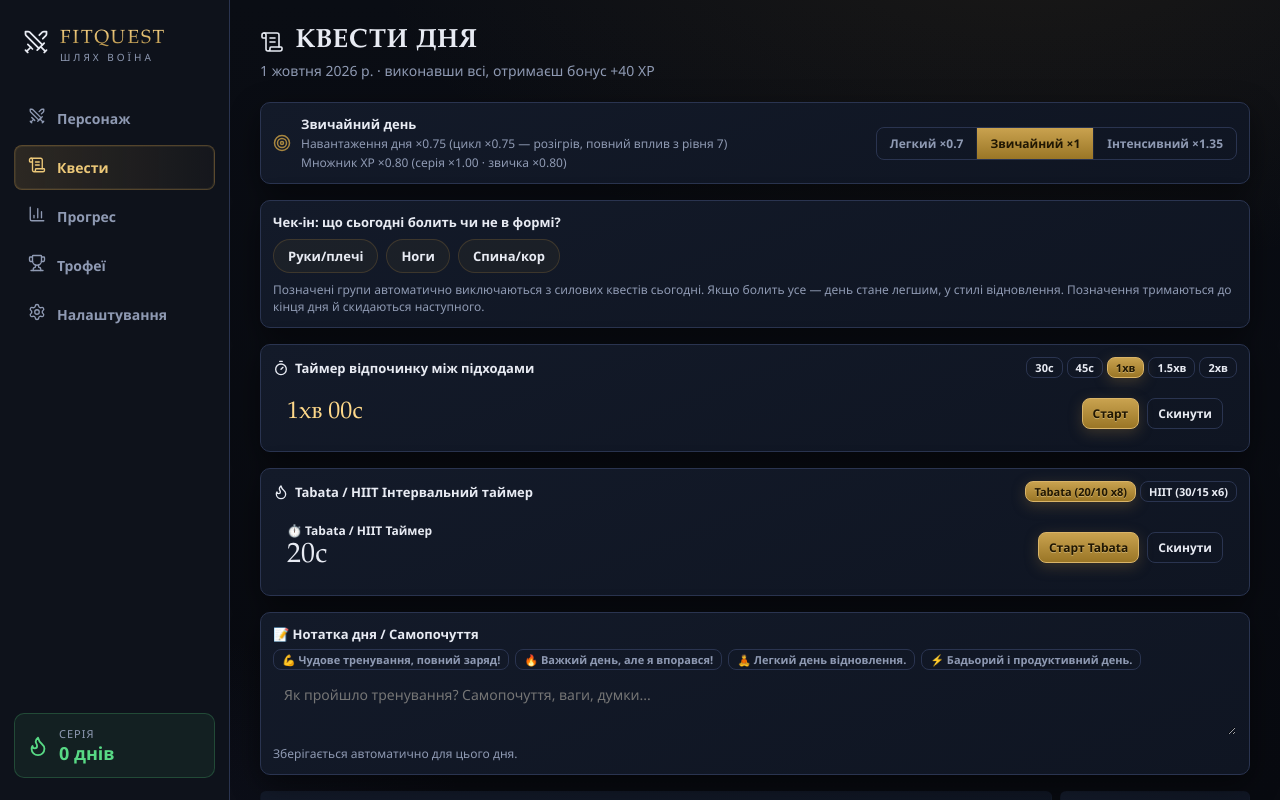
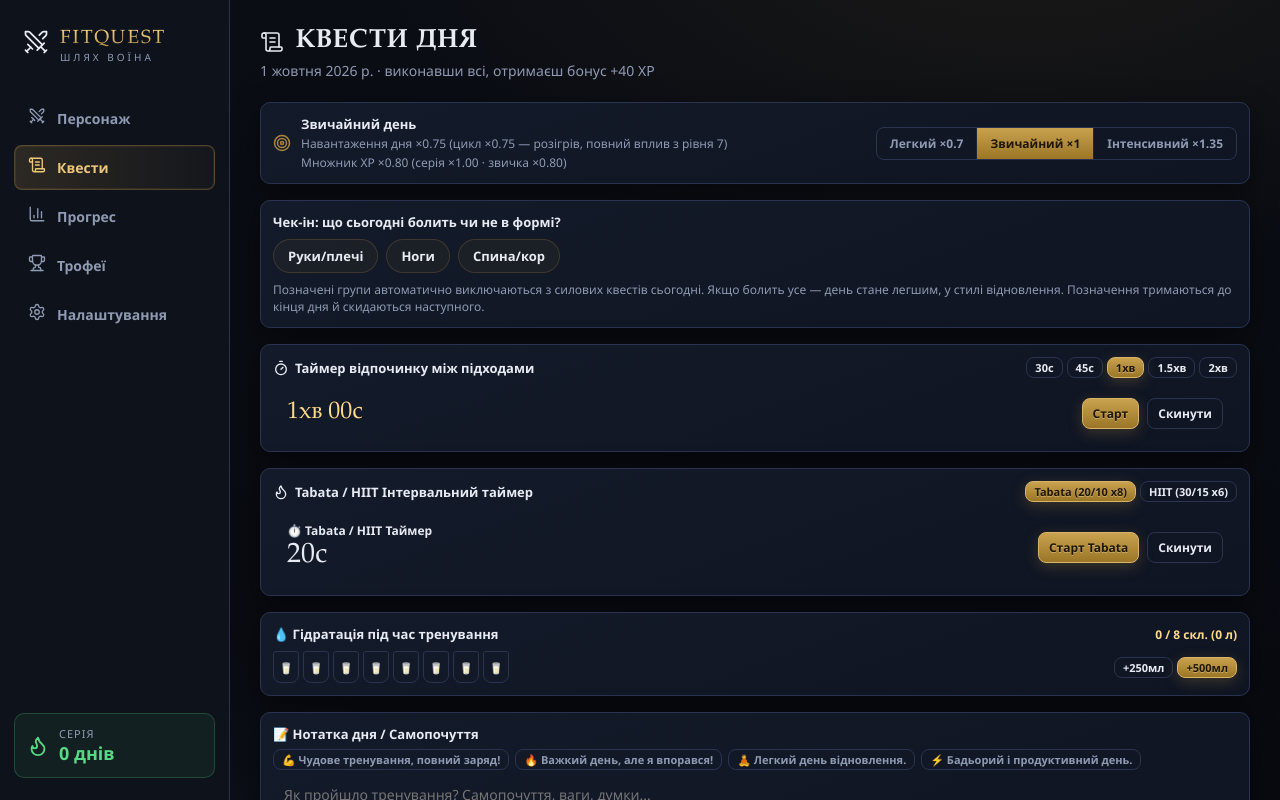
Before and after one commit to blackprinceoff/workout-app, a React (Vite) app: page / in a window 1280 px wide. Both pictures are taken after a click on the button "До квестів". Shown: the top 800 px of the page. Built offline with nearby package versions, Linux system fonts and the light colour scheme.

Commit message:
feat: add quick hydration water tracker widget to Quests page

```diff
--- a/src/pages/Quests.tsx
+++ b/src/pages/Quests.tsx
@@ -13,7 +13,7 @@ import { dayKindOf, effectiveLoad, QUEST_TEMPLATES, warmFactor } from '../game/q
 import { classNameFor, levelInfo, xpMultiplierParts } from '../game/leveling'
 import type { DailyQuest, Intensity, MuscleGroup, QuestCategory, StatKey } from '../game/types'
 import { CategoryGlyph, Check, Dumbbell, Flame, RefreshCw, ScrollText, Shield, Sparkles, StatGlyph, Target, Timer } from '../components/Glyphs'
-import { playTimerDone } from '../utils/sound'
+import { playAchievement, playTimerDone } from '../utils/sound'
 
 const INTENSITIES: Intensity[] = ['light', 'normal', 'intense']
 
@@ -257,6 +257,81 @@ function TabataTimer() {
   )
 }
 
+function QuestsWaterWidget() {
+  const { state, setWater } = useGame()
+  const waterCount = state.waterByDate[state.currentDate] ?? 0
+  const target = state.settings.waterTargetGlasses ?? 8
+
+  const updateWaterCount = (newCount: number) => {
+    const clamped = Math.max(0, Math.min(30, newCount))
+    if (waterCount < target && clamped >= target && state.settings.sound) {
+      void playAchievement()
+    }
+    setWater(clamped)
+  }
+
+  return (
+    <div className="panel section-mb" style={{ padding: 12 }}>
+      <div style={{ display: 'flex', justifyContent: 'space-between', alignItems: 'center', marginBottom: 8, flexWrap: 'wrap', gap: 6 }}>
+        <div style={{ display: 'flex', alignItems: 'center', gap: 6, fontSize: 13, fontWeight: 700, color: 'var(--text)' }}>
+          💧 Гідратація під час тренування
+        </div>
+        <div style={{ fontSize: 12, color: 'var(--gold-bright)', fontWeight: 600 }}>
+          {waterCount} / {target} скл. ({Math.round(waterCount * 0.25 * 10) / 10} л)
+        </div>
+      </div>
+      <div style={{ display: 'flex', gap: 4, flexWrap: 'wrap', alignItems: 'center' }}>
+        {Array.from({ length: Math.max(target, waterCount, 8) }).map((_, i) => {
+          const filled = i < waterCount
+          return (
+            <button
+              key={i}
+              type="button"
+              onClick={() => updateWaterCount(filled ? i : i + 1)}
+              title={`Склянка ${i + 1} (250 мл)`}
+              style={{
+                width: 26,
+                height: 32,
+                borderRadius: '3px 3px 8px 8px',
+                background: filled ? 'var(--gold)' : 'var(--surface-raised)',
+                border: '1px solid var(--border-solid)',
+                cursor: 'pointer',
+                display: 'flex',
+                alignItems: 'center',
+                justifyContent: 'center',
+                fontSize: 11,
+                padding: 0,
+                color: filled ? 'var(--background)' : 'var(--text-dim)',
+                transition: 'all 0.15s ease',
+              }}
+            >
+              🥛
+            </button>
+          )
+        })}
+        <div style={{ display: 'flex', gap: 4, marginLeft: 'auto' }}>
+          <button
+            type="button"
+            className="btn btn-sm"
+            onClick={() => updateWaterCount(waterCount + 1)}
+            style={{ padding: '2px 8px', fontSize: 11, background: 'var(--surface-raised)', color: 'var(--text)', border: '1px solid var(--border-solid)' }}
+          >
+            +250мл
+          </button>
+          <button
+            type="button"
+            className="btn btn-sm btn-gold"
+            onClick={() => updateWaterCount(waterCount + 2)}
+            style={{ padding: '2px 8px', fontSize: 11 }}
+          >
+            +500мл
+          </button>
+        </div>
+      </div>
+    </div>
+  )
+}
+
 export function Quests() {
   const {
     state,
@@ -458,6 +533,7 @@ export function Quests() {
 
       <RestTimer />
       <TabataTimer />
+      <QuestsWaterWidget />
 
       <div className="panel section-mb" style={{ padding: 12 }}>
         <div className="settings-label" style={{ fontSize: 13, marginBottom: 6 }}>
```
